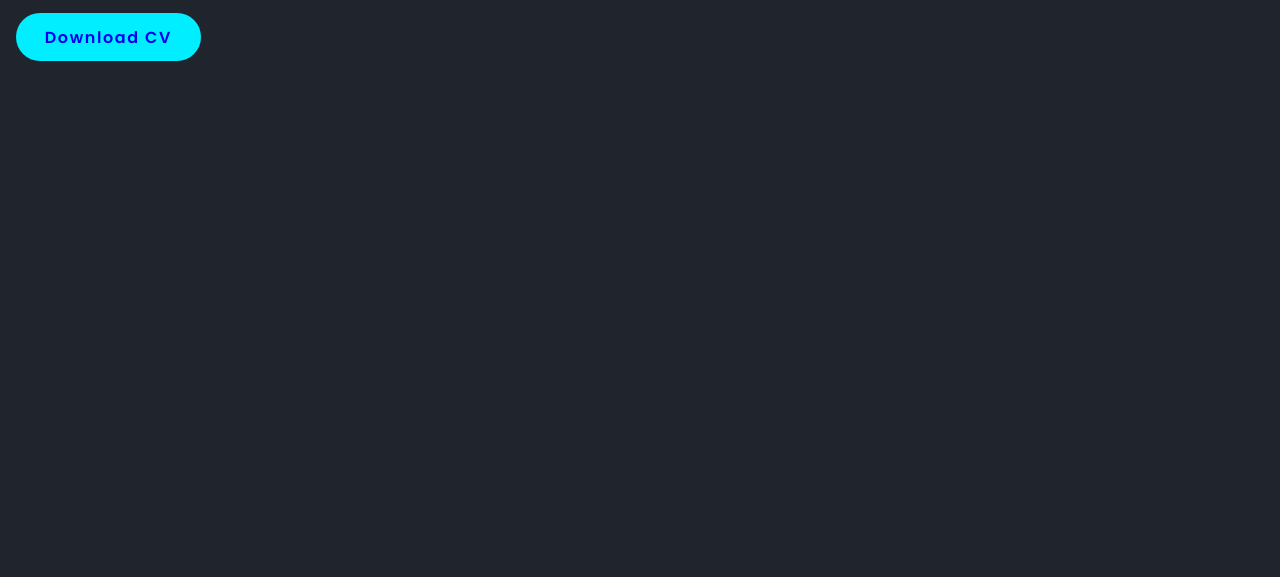
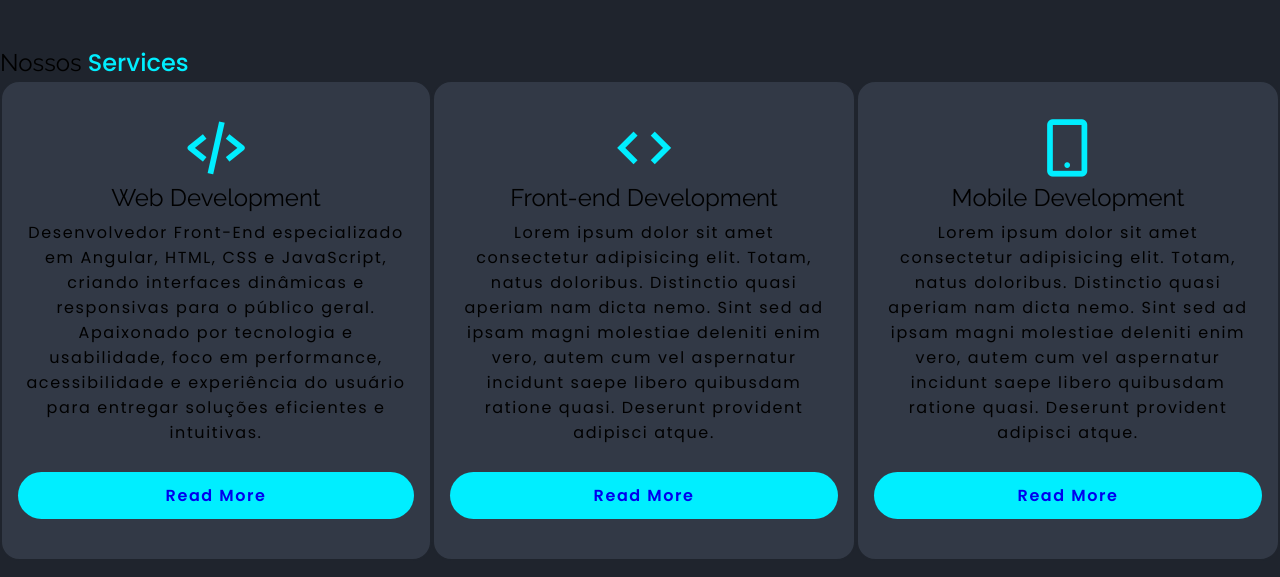
Before and after one commit to mukadevelop/portfolio-murilo-cruz, a plain HTML site: page index.html in a window 1280 px wide. Shown: the part 726-1303 px from the top of the page. Before the commit the page ends 835 px from the top, so only its background shows below. Drawn offline with nearby package versions, Linux system fonts and the light colour scheme.

Commit message:
vou resetar o projeto

```diff
--- a/css/style.css
+++ b/css/style.css
@@ -34,6 +34,10 @@ body {
 }
 
 header {
+    position: fixed;
+    top: 0;
+    left: 0;
+    width: 100%;
     background-color: hsla(219, 17%, 24%, 0.356);
     box-shadow: 0px 5px 5px hsla(0, 0%, 0%, 0.151);
     height: 4rem;
@@ -83,7 +87,7 @@ header {
 /* MAIN HERO SECTION */
 
 main {
-    width: 1330px;
+    /* width: 1330px; */
     margin: auto;
 
     /* border: 2px solid grey; */
@@ -91,6 +95,8 @@ main {
 
 .hero-section {
     /* border: 1px solid red; */
+    width: 1330px;
+    margin: auto;
     padding: 1rem;
     color: white;
     margin-block: 2rem;
@@ -161,6 +167,8 @@ span {
     box-shadow: 0 0 0.3rem var(--main-color);
 }
 
+/* -- BTN -- */
+
 .btn {
     display: inline-block;
     padding: 0.7rem 1.8rem;
@@ -182,3 +190,54 @@ span {
     color: var(--main-color);
     cursor: pointer;
 }
+
+/* -- SECTION SERVICES */
+
+.services-container {
+    display: flex;
+    flex-direction: row;
+    justify-content: space-evenly;
+}
+
+.services-box {
+    display: flex;
+    flex-direction: column;
+    justify-content: space-between;
+    min-height: 25rem;
+    margin-bottom: 1rem;
+}
+
+.services-container .services-box {
+    padding: 2rem 1rem 2.5rem;
+    border-radius: 1.2rem;
+    text-align: center;
+    border: solid 0.15rem var(--bg-color-01);
+    background-color: var(--bg-color-02);
+    transition: 0.5s ease;
+}
+
+.services-container .services-box:hover {
+    border-color: var(--main-color);
+    transform: scale(1.01);
+}
+
+.services-box i {
+    font-size: 4.3rem;
+    color: var(--main-color);
+}
+
+.services-box h3 {
+    font-size: 1.5rem;
+}
+
+.services-box p {
+    margin: 0.5rem;
+    letter-spacing: 0.1rem;
+    /* N lines ... */
+    display: -webkit-box;
+    /* -webkit-line-clamp: 4; */
+    /* -line-clamp: ; */
+    -webkit-box-orient: vertical;
+    overflow: hidden;
+    text-overflow: ellipsis;
+}
--- a/index.html
+++ b/index.html
@@ -57,8 +57,46 @@
          </div>
          <!-- /SECTION HERO -->
 
-         <!-- SERVICE SECTION -->
+         <!-- service section -->
+     <section class="services" id="services">
+        <h2>Nossos <span> Services</span></h2>
 
+        <div class="services-container">
+            <div class="services-box">
+                <i class='bx bx-code-alt'></i>
+                <h3>Web Development</h3>
+
+                <p>
+                    Desenvolvedor Front-End especializado em Angular, HTML, CSS e JavaScript, criando interfaces dinâmicas e responsivas para o público geral. Apaixonado por tecnologia e usabilidade, foco em performance, acessibilidade e experiência do usuário para entregar soluções eficientes e intuitivas.
+                </p>
+
+                <a href="#" class="btn">Read More</a>
+            </div>
+
+            <div class="services-box">
+                <i class='bx bx-code' ></i>
+                <h3>Front-end Development</h3>
+
+                <p>
+                    Lorem ipsum dolor sit amet consectetur adipisicing elit. Totam, natus doloribus. Distinctio quasi aperiam nam dicta nemo. Sint sed ad ipsam magni molestiae deleniti enim vero, autem cum vel aspernatur incidunt saepe libero quibusdam ratione quasi. Deserunt provident adipisci atque.
+                </p>
+
+                <a href="#" class="btn">Read More</a>
+            </div>
+
+            <div class="services-box">
+                <i class='bx bx-mobile-alt' ></i>
+                <h3>Mobile Development</h3>
+
+                <p>
+                    Lorem ipsum dolor sit amet consectetur adipisicing elit. Totam, natus doloribus. Distinctio quasi aperiam nam dicta nemo. Sint sed ad ipsam magni molestiae deleniti enim vero, autem cum vel aspernatur incidunt saepe libero quibusdam ratione quasi. Deserunt provident adipisci atque.
+                </p>
+
+                <a href="#" class="btn">Read More</a>
+            </div>
+        </div>
+     </section>
+    <!-- /service section -->
      </main>
 </body>
 </html>
```
